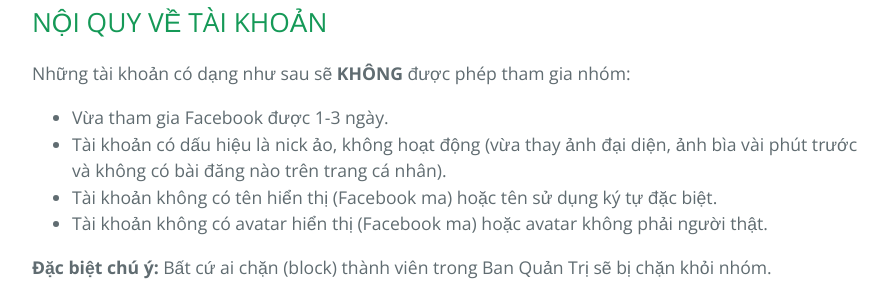
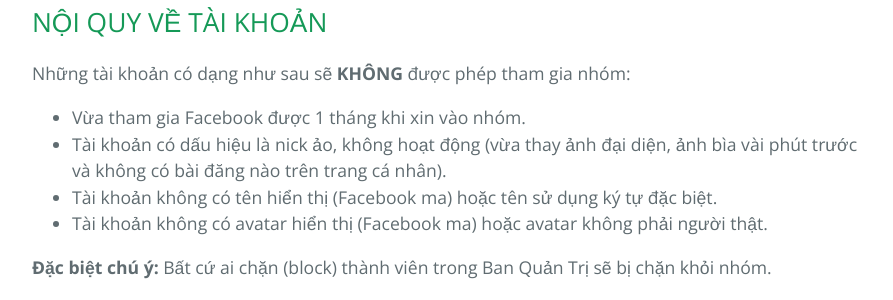
Before and after one commit to huuvinhtv/zaltv, a Jekyll site: the page built from rules.md, in a window 1280 px wide and 900 px high, scrolled down 750 px. Shown: the part 155-455 px from the top of the window, without its empty margins (192-1085 px from the left). Built offline with Jekyll 4.4.1, drawn with Linux system fonts in a browser that asks for light colours; our own code applies the rules of GitHub Pages for plain Markdown files; some of the changed text lies outside the part shown.

Commit message:
Update rules.md

```diff
--- a/rules.md
+++ b/rules.md
@@ -7,7 +7,7 @@
 ## NỘI QUY VỀ TÀI KHOẢN
 
 Những tài khoản có dạng như sau sẽ **KHÔNG** được phép tham gia nhóm:
-- Vừa tham gia Facebook được 1-3 ngày.
+- Vừa tham gia Facebook được 1 tháng khi xin vào nhóm.
 - Tài khoản có dấu hiệu là nick ảo, không hoạt động (vừa thay ảnh đại diện, ảnh bìa vài phút trước và không có bài đăng nào trên trang cá nhân).
 - Tài khoản không có tên hiển thị (Facebook ma) hoặc tên sử dụng ký tự đặc biệt.
 -  Tài khoản không có avatar hiển thị (Facebook ma) hoặc avatar không phải người thật.
```
Also changed, not shown: other parts of rules.md (+1 -1 lines).
